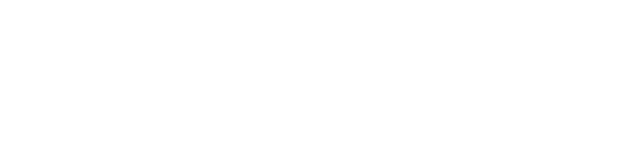
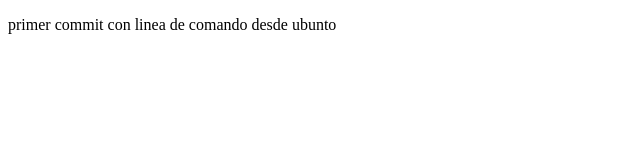
Before and after one commit to sebasmagno/proyectoDemoCursoPrework, a plain HTML site: page index.html in a window 1280 px wide. Shown: the whole page, without its empty margins (0-640 px from the left). Drawn offline with Linux system fonts and the light colour scheme.

Commit message:
primer commit de cambio en html

```diff
--- a/index.html
+++ b/index.html
@@ -7,6 +7,8 @@
     <title>Document</title>
 </head>
 <body>
-
+    <p>
+        primer commit con linea de comando desde ubunto
+    </p>
 </body>
 </html>
```
